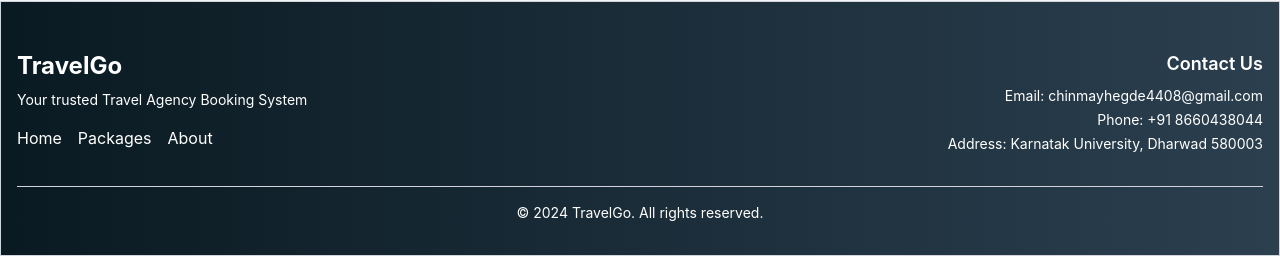
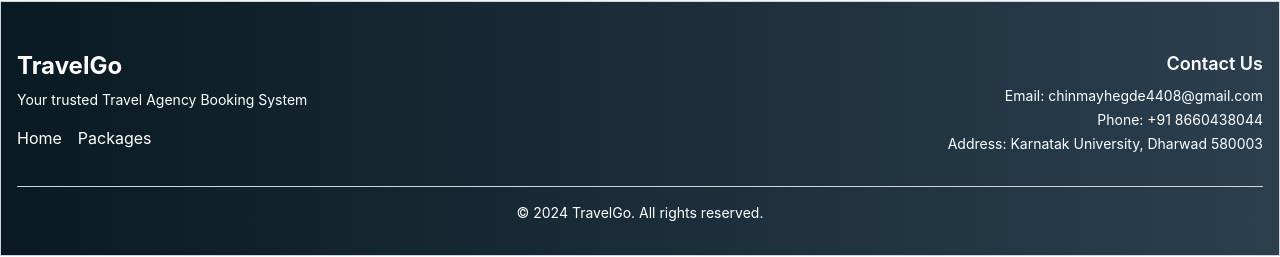
Before and after one commit to Ch1nmayH/Travel-Agency-Booking-System, a React (Create React App) app in the folder frontend/: page /package/1 in a window 1280 px wide. Shown: the part 544-801 px from the top of the page. Built offline with nearby package versions, Linux system fonts and the light colour scheme; no server answers.

Commit message:
Removed about Link.

```diff
--- a/frontend/src/Components/Footer.jsx
+++ b/frontend/src/Components/Footer.jsx
@@ -18,7 +18,6 @@ const Footer = () => {
             <nav className="flex flex-col md:flex-row gap-4">
               <Link to="/" className="hover:text-cyan-500 transition ease-in-out">Home</Link>
               <Link to="/packages" className="hover:text-cyan-500 transition ease-in-out">Packages</Link>
-              <Link to="/about" className="hover:text-cyan-500 transition ease-in-out">About</Link>
             </nav>
           </div>
 
```
